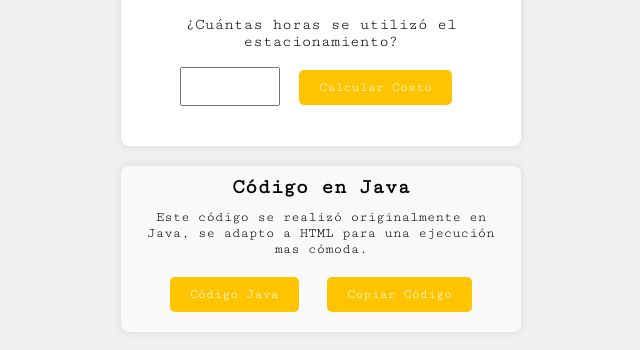
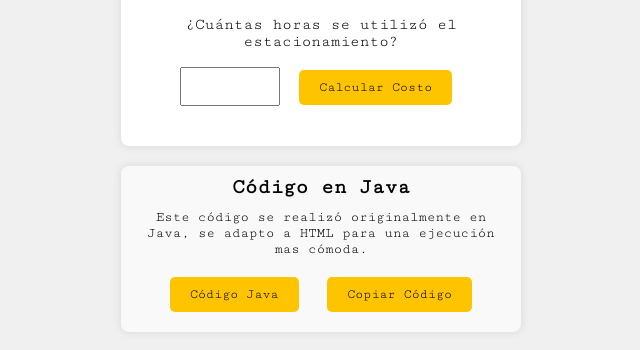
Before and after one commit to MisteryRexi/OtLenCajeroAu, a plain HTML site: page index.html in a window 1280 px wide. Shown: the part 178-528 px from the top of the page, without its empty margins (319-959 px from the left). Drawn offline with Linux system fonts and the light colour scheme.

Commit message:
Se modofoco el color de los botones

```diff
--- a/style.css
+++ b/style.css
@@ -47,7 +47,7 @@ button {
     padding: 10px 20px; /* Agrega espacio de relleno dentro de los botones */
     margin: 10px; /* Define el margen alrededor de los botones */
     background-color: #ffc400; /* Define el color de fondo de los botones */
-    color: white; /* Define el color del texto en los botones */
+    color: black; /* Define el color del texto en los botones */
     border: none; /* Quita el borde de los botones */
     border-radius: 5px; /* Establece los bordes redondeados de los botones */
     cursor: pointer; /* Cambia el cursor al pasar sobre los botones */
```
